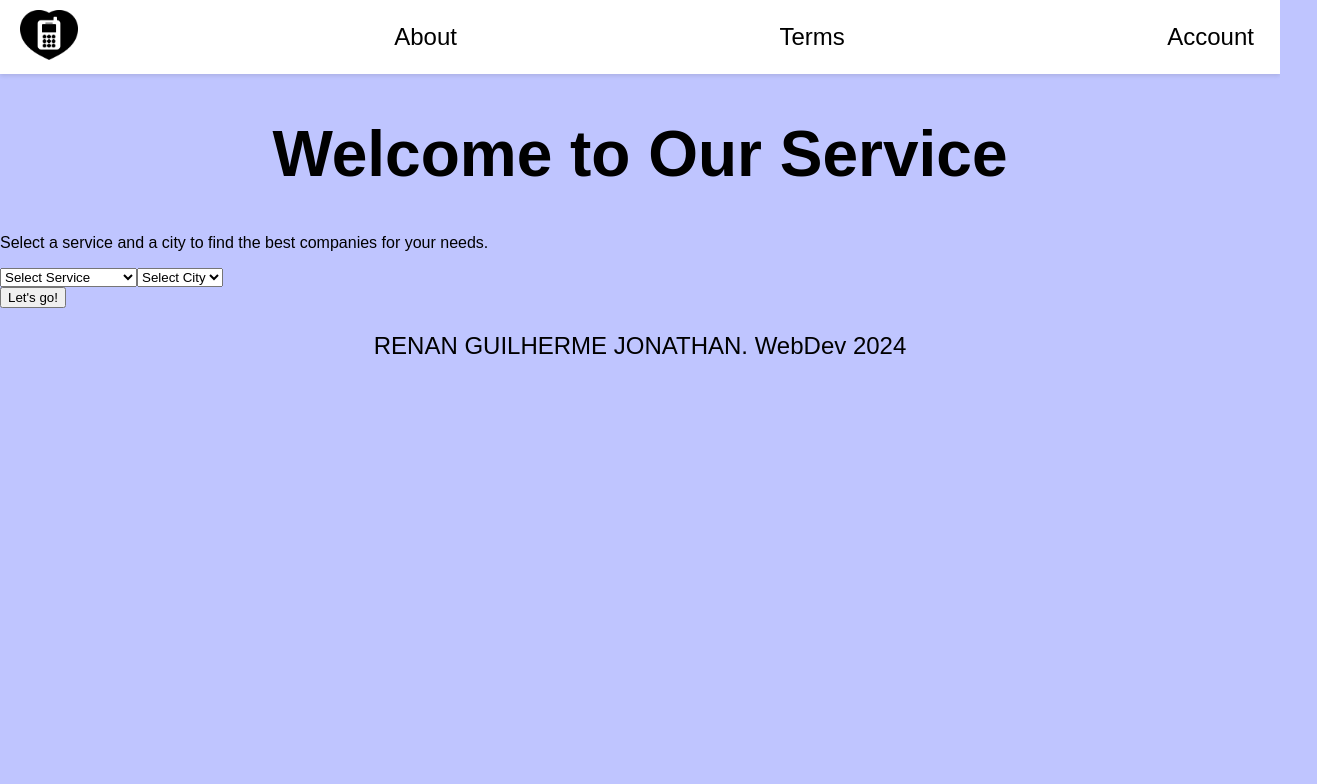
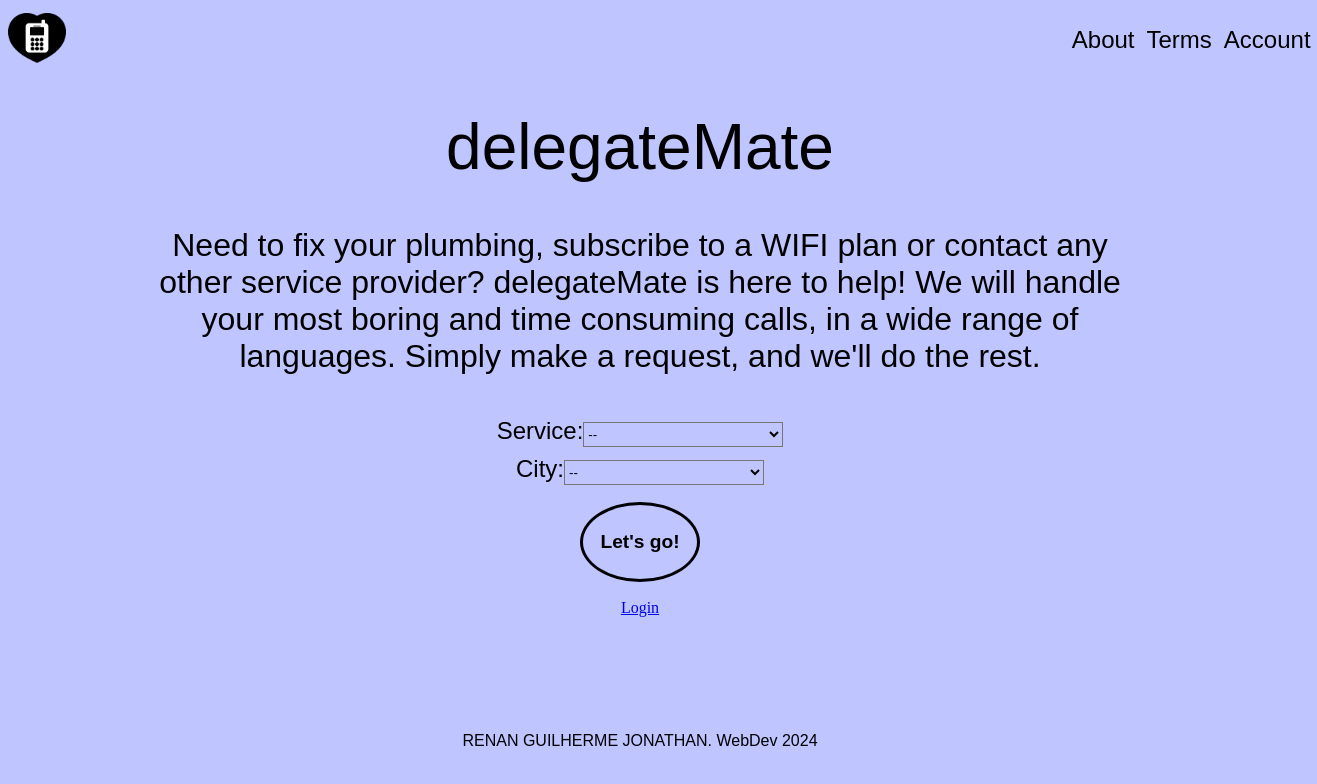
Before and after one commit to renanjazz/delegateMate, a React (Vite) app in the folder delegateMate/: page / in a window 1280 px wide. Shown: the top 784 px of the page, 1317 px wide, since content can reach past the window. Built offline with nearby package versions, Linux system fonts and the light colour scheme; no server answers; a web font is replaced by a local one.

Commit message:
correctVersion

```diff
--- a/delegateMate/src/App.css
+++ b/delegateMate/src/App.css
@@ -2,48 +2,53 @@
   background-color: #BFC5FF;
 }
 
-body {
-  margin: 0;
+.navbar {
+  display: flex;
+  flex-direction: row;
   font-family: "neue-haas-grotesk-display", sans-serif;
-  background-color: #BFC5FF;
   color: black;
+  font-weight: 400;
+  font-style: normal;
+  font-size: medium;
+  align-items: center;
+  justify-content: space-around;
+  padding-top: 5px;
 }
 
-.navbar {
-  display: flex;
-  align-items: center;
-  justify-content: space-between;
-  padding: 10px 20px;
-  background-color: #fff;
-  box-shadow: 0 2px 4px rgba(0, 0, 0, 0.1);
+.navbar-button{
+  color: black;
+  font-family: "neue-haas-grotesk-display", sans-serif;
+  font-weight: 400;
+  font-size: 1.5rem;
+  background-color: #BFC5FF;
+  border: #BFC5FF;
+  cursor: pointer;
 }
 
-.navbar-button {
-  background: none;
-  border: none;
+.navbar-button:hover{
+  color: black;
+  font-family: "neue-haas-grotesk-display", sans-serif;
+  font-weight: 400;
   font-size: 1.5rem;
+  background-color: #BFC5FF;
+  border: #BFC5FF;
   cursor: pointer;
-  transition: color 0.3s, text-decoration 0.3s;
-}
-
-.navbar-button:hover {
-  color: #000;
   text-decoration: underline;
 }
 
 .logo {
-  height: 50px;
+  padding-right: 1000px;
 }
 
-h1 {
+h1{
+  font-family: "neue-haas-grotesk-display", sans-serif;
+  color: black;
+  font-weight: 400;
+  font-style: bold;
   font-size: 4rem;
-  font-weight: bold;
   text-align: center;
 }
 
-.homepage-text, .footer {
-  font-size: 1.5rem;
-  text-align: center;
 h2{
   font-family: "neue-haas-grotesk-display", sans-serif;
   color: black;
@@ -96,68 +101,50 @@ ul{
 }
 
 .footer {
-  padding: 20px 0;
+  font-family: "neue-haas-grotesk-display", sans-serif;
+  color: black;
+  font-weight: 400;
+  font-size: 1rem;
+  padding-top: 15vh;
+  text-align:center;
+  align-items: center;
+  padding-left: 10vw;
+  padding-right: 10vw;
 }
 
-.homepage-form {
+.homepage-form{
   display: flex;
+  align-items: center;
   flex-direction: column;
-  align-items: center;
+  height: 200px;
   justify-content: space-between;
-  height: 200px;
 }
 
-.dropdown {
-  padding: 10px;
-  font-size: 1.2rem;
-  margin-bottom: 20px;
-  cursor: pointer;
+.option-label {
+  font-family: "neue-haas-grotesk-display", sans-serif;
+  color: black;
+  font-size: 1.5rem;
+  text-align:center;
+  align-items: center;
 }
 
-.proceed-button {
-  padding: 10px 20px;
-  font-size: 1.3rem;
-  font-weight: bold;
-  border: 2px solid black;
-  border-radius: 50px;
-  background-color: #BFC5FF;
+.dropdown-box{
+  background-color:#BFC5FF;
+  width: 200px;
+  height: 25px;
   cursor: pointer;
-  transition: background-color 0.3s, color 0.3s;
+
 }
 
-.proceed-button:hover {
-  background-color: black;
-  color: white;
+button.btn.btn-default {
+  background: #e0e0e0;
+  box-shadow: none;
 }
 
-.company-card {
-  background-color: #f9f9f9;
-  border: 1px solid #ddd;
-  border-radius: 8px;
-  padding: 16px;
-  margin: 16px;
-  box-shadow: 0 2px 4px rgba(0, 0, 0, 0.1);
-  transition: transform 0.2s;
-}
-
-.company-title {
+.proceed-button{
+  font-family: "neue-haas-grotesk-text", sans-serif;
+  color: black;
   font-weight: bold;
-  color: #333;
-  margin-bottom: 8px;
-}
-
-.company-description {
-  color: #555;
-}
-
-.company-card:hover {
-  transform: scale(1.05);
-}
-
-.companies-list {
-  display: flex;
-  flex-wrap: wrap;
-  justify-content: space-around;
   background-color: #BFC5FF;
   font-size: 1.20rem;
   border-color: white;
@@ -167,42 +154,13 @@ ul{
   height: 80px;
   cursor: pointer;
   margin: 10px;
-  transition: background-color 0.3s, color 0.3s;
+
 }
 
-.proceed-button:hover {
-  background-color: black;
+.proceed-button:hover{
+  font-family: "neue-haas-grotesk-text", sans-serif;
   color: white;
-}
-
-.company-card {
-  background-color: #f9f9f9;
-  border: 1px solid #ddd;
-  border-radius: 8px;
-  padding: 16px;
-  margin: 16px;
-  box-shadow: 0 2px 4px rgba(0, 0, 0, 0.1);
-  transition: transform 0.2s;
-}
-
-.company-title {
   font-weight: bold;
-  color: #333;
-  margin-bottom: 8px;
-}
-
-.company-description {
-  color: #555;
-}
-
-.company-card:hover {
-  transform: scale(1.05);
-}
-
-.companies-list {
-  display: flex;
-  flex-wrap: wrap;
-  justify-content: space-around;
   background-color: black;
   font-size: 1.20rem;
   border-color: white;
@@ -212,6 +170,7 @@ ul{
   height: 80px;
   cursor: pointer;
 }
+
 .request-received-buttons{
   display: flex;
   justify-content: center;
--- a/delegateMate/src/components/NavBar.jsx
+++ b/delegateMate/src/components/NavBar.jsx
@@ -1,12 +1,18 @@
 import React from 'react';
-import { Link } from 'react-router-dom';
+import { Link, useNavigate } from 'react-router-dom';
 import logo from '../assets/delegateMateBlack.png';
 
 const NavBar = () => {
   return (
     <nav className='navbar'>
+
       <Link to="/">
-        <img src={logo} alt='logo' className='logo' />
+        <img
+        src={logo}
+        alt='logo'
+        style={{ height: "50px" }}
+        className='logo'
+      />
       </Link>
       <Link to="/about">
         <button className='navbar-button'>About</button>
--- a/delegateMate/src/pages/HomePage.jsx
+++ b/delegateMate/src/pages/HomePage.jsx
@@ -1,12 +1,13 @@
 import React, { useState } from "react";
-import { useNavigate } from "react-router-dom";
+import { Link, useNavigate } from "react-router-dom";
 
 const HomePage = () => {
   const [service, setService] = useState("");
   const [city, setCity] = useState("");
   const navigate = useNavigate();
 
-  const handleProceed = () => {
+  const handleLetsGo = (event) => {
+    event.preventDefault();
     if (service && city) {
       navigate(`/companies?service=${service}&city=${city}`);
     } else {
@@ -15,27 +16,45 @@ const HomePage = () => {
   };
 
   return (
-    <div className="home-page">
-      <h1>Welcome to Our Service</h1>
-      <p>Select a service and a city to find the best companies for your needs.</p>
-
-      <div className="dropdown-container">
-        <select value={service} onChange={(e) => setService(e.target.value)} className="dropdown">
-          <option value="">Select Service</option>
-          <option value="Plumbing">Plumbing</option>
-          <option value="Electrician">Electrician</option>
-          <option value="Telephone Provider">Telephone Provider</option>
-        </select>
-
-        <select value={city} onChange={(e) => setCity(e.target.value)} className="dropdown">
-          <option value="">Select City</option>
-          <option value="Lisbon">Lisbon</option>
-          <option value="Berlin">Berlin</option>
-        </select>
+    <>
+      <div className="home-page">
+        <h1>delegateMate</h1>
+        <h4 className="homepage-text">
+          Need to fix your plumbing, subscribe to a WIFI plan or contact any other service provider? delegateMate is here to help!
+          We will handle your most boring and time consuming calls, in a wide range of languages.
+          Simply make a request, and we'll do the rest.
+        </h4>
+        <form onSubmit={handleLetsGo} className="homepage-form">
+          <label className="option-label">
+            Service:
+            <select
+              className="dropdown-box"
+              value={service}
+              onChange={(e) => setService(e.target.value)}
+            >
+              <option className="dropdown-content" value="">--</option>
+              <option className="dropdown-content" value="Plumbing">Plumbing</option>
+              <option className="dropdown-content" value="Telephone Provider">Telephone Provider</option>
+              <option className="dropdown-content" value="Electrician">Electrician</option>
+            </select>
+          </label>
+          <label className="option-label">
+            City:
+            <select
+              className="dropdown-box"
+              value={city}
+              onChange={(e) => setCity(e.target.value)}
+            >
+              <option className="dropdown-content" value="">--</option>
+              <option className="dropdown-content" value="Lisbon">Lisbon</option>
+              <option className="dropdown-content" value="Berlin">Berlin</option>
+            </select>
+          </label>
+          <button className="proceed-button">Let's go!</button>
+          <Link to="/login">Login</Link>
+        </form>
       </div>
-
-      <button className="proceed-button" onClick={handleProceed}>Let's go!</button>
-    </div>
+    </>
   );
 };
 
```
